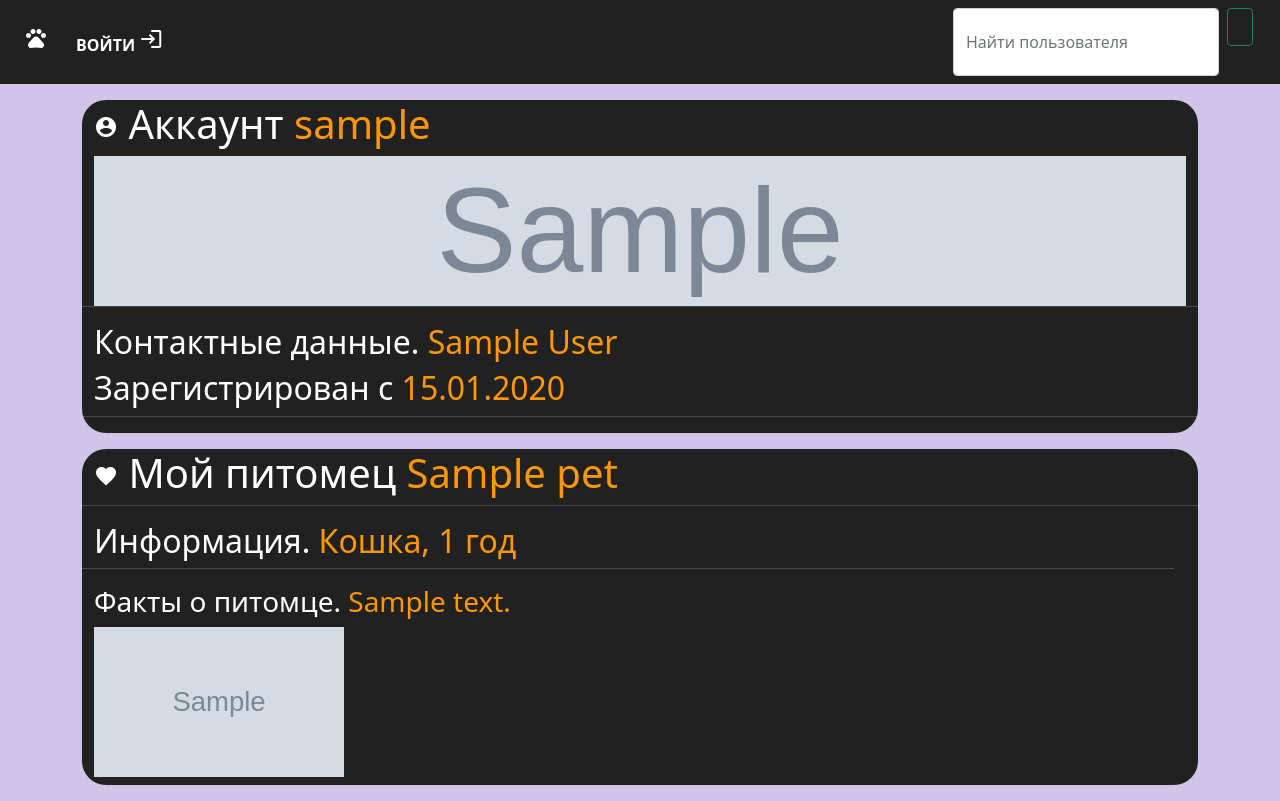
After one commit to Vladislav-Tymchuk/petsclub, a Django app: a page that uses mainPets/templates/base.html in a window 1280 px wide. The commit adds this page. Run offline with Django 4.2, Linux system fonts and the light colour scheme; tables that the repository leaves empty hold one stand-in row (values such as "Sample post"); grey boxes marked "Sample" are stand-in pictures.

Commit message:
Added some JavaScript code for searching user's profile page

```diff
--- a/authentication/models.py
+++ b/authentication/models.py
@@ -26,3 +26,7 @@ class CustomUser(AbstractUser):
                 new_img = (100, 100)
                 img.thumbnail(new_img)
                 img.save(self.avatar.path)
+
+    def fullName(self):
+
+        return self.first_name + ' ' + self.last_name
--- a/mainPets/models.py
+++ b/mainPets/models.py
@@ -53,6 +53,10 @@ class Pet(models.Model):
 
         return result
 
+    def fullName(self):
+
+        return (self.first_name, self.last_name)
+
     def __str__(self):
 
         return (self.pet + ' ' + self.petName + ' ' + str(self.petAge()))
--- a/mainPets/templates/add-pet.html
+++ b/mainPets/templates/add-pet.html
@@ -20,6 +20,8 @@
                 <form class="auth-form" method="post" action="" enctype="multipart/form-data">
                     {% csrf_token %}
                     <h1>Анкета питомца</h1>
+
+                    <label for="id_pet">Ваш питомец:</label>
                     <select name="pet" id="id_pet">
                         <option value="Кошка" selected>Кошка</option>
 
@@ -35,6 +37,7 @@
                         </ul>
                     {% endif %}
 
+                    <label for="id_petName">Кличка питомца:</label>
                     <input type="text" name="petName" class="vTextField" maxlength="50" required="" id="id_petName">
                     {% if form.errors.petName %}
                         <ul class="error-list">
@@ -42,6 +45,7 @@
                         </ul>
                     {% endif %}
 
+                    <label for="id_petBirthday">День рождения питомца:</label>
                     <input type="date" name="petBirthday" required id="id_petBirthday">
                     {% if form.errors.petBirthday %}
                         <ul class="error-list">
@@ -49,6 +53,7 @@
                         </ul>
                     {% endif %}
 
+                    <label for="id_petBio">Интересная информация про питомца:</label>
                     <textarea name="petBio" cols="40" rows="10" class="vLargeTextField" maxlength="511" required="" id="id_petBio"></textarea>
                     {% if form.errors.petBio %}
                         <ul class="error-list">
@@ -57,6 +62,7 @@
                     {% endif %}
 
                     <input type="submit" value="Сохранить анкету" name="add-pet">
+                    <a href="{% url 'home' %}">На главную</a>
 
                 </form>
             </div>
--- a/mainPets/templates/base.html
+++ b/mainPets/templates/base.html
@@ -22,6 +22,6 @@
 
     <!-- Bootstrap Bundle with Popper -->
     <script src="https://cdn.jsdelivr.net/npm/bootstrap@5.1.3/dist/js/bootstrap.bundle.min.js" integrity="sha384-ka7Sk0Gln4gmtz2MlQnikT1wXgYsOg+OMhuP+IlRH9sENBO0LRn5q+8nbTov4+1p" crossorigin="anonymous"></script>
-
+    <script type="text/javascript" src="{% static 'scripts.js' %}"></script>
   </body>
 </html>
--- a/mainPets/templates/navbar.html
+++ b/mainPets/templates/navbar.html
@@ -18,5 +18,9 @@
               <a href="{% url 'authentication' %}" style="text-decoration: none; font-weight: bold; color: white">ВОЙТИ <i class="cart-icon material-icons">login</i></a>
             {% endif %}
       </div>
+      <form class="d-flex">
+        <input id="usernameINPUT" value='' class="form-control me-2" type="text" placeholder="Найти пользователя" aria-label="Поиск">
+        <a id="goToProfile"><input id="searchBTN" class="btn btn-outline-success" type="button"></input><i class="cart-icon material-icons">search</i></a>
+      </form>
     </div>
   </nav>
--- /dev/null
+++ b/mainPets/templates/profile.html
@@ -0,0 +1,60 @@
+{% extends 'base.html' %}
+{% load static %}
+
+{% block title %} PET CLUB - социальная сеть для владельцев кошек и собак! {% endblock %}
+
+{% block content %}
+
+    <div>
+        <div class="container">
+            {% if person.id == request.user.id %}
+            <h2>Так выглядит Ваш аккаунт для других пользователей</h2>
+            {% endif %}
+            <div class="row mx-auto justify-content-around">
+                <div class="mt-3 col-12 col-sm-12 col-md-12 col-lg-12" style="background: #212121; border-radius: 24px;">
+                    <div class="row">
+                        <h1 style="color: #FFFFFF;"><i class="cart-icon material-icons">account_circle</i> Аккаунт <span style="color: #FF9800;">{{person.username}}</span></h1>
+                        {% if person.avatar %}
+                            <img src="{{person.avatar.url}}" class="d-block" width="250" height="150">
+                        {% else %}
+                        {% endif %}
+                        <hr style="color: #BDBDBD;">
+                    </div>
+                    <div class="row">
+                        <h2 style="color: #FFFFFF;">Контактные данные. <span style="color: #FF9800;">
+                            {% if person.first_name or person.last_name %}
+                                {{person.fullName}}
+                            {% else %} Пока нет информации
+                            {% endif %}
+                        </span></h2>
+                        <h2 style="color: #FFFFFF;">Зарегистрирован с <span style="color: #FF9800;">{{person.date_joined | date:"d.m.Y"}}</span></h2>
+                        <hr style="color: #BDBDBD;">
+                    </div>
+                </div>
+                {% if pets %}
+                    {% for pet in pets %}
+                        <div class="mt-3 mb-3 col-12 col-md-12 col-lg-12 col-sm-12" style="background: #212121; border-radius: 24px;">
+                            <div class="row mb-2">
+                                <h1 style="color: #FFFFFF;"><i class="cart-icon material-icons">favorite</i> Мой питомец <span style="color: #FF9800;">{{pet.petName}}</span></h1>
+                                    <hr style="color: #BDBDBD;">
+                                    <div class="row">
+                                        <h2 style="color: #FFFFFF;">Информация. <span style="color: #FF9800;">{{pet.pet}}, {{pet.smartAge}}</span></h2>
+                                        <hr style="color: #BDBDBD;">
+                                    </div>
+                                <div class="row">
+                                    <h3 style="color: #FFFFFF;">Факты о питомце. <span style="color: #FF9800;">{{pet.petBio}}</span></h3>
+                                </div>
+                                {% if pet.petPhoto %}
+                                    <div>
+                                        <img src="{{pet.petPhoto.url}}" class="d-block" width="250" height="150"></img>
+                                    </div>
+                                {% endif %}
+                            </div>
+                        </div>
+                    {% endfor %}
+                {% endif %}
+                </div>
+            </div>
+        </div>
+    </div>
+{% endblock %}
--- a/mainPets/urls.py
+++ b/mainPets/urls.py
@@ -5,5 +5,6 @@ urlpatterns = [
     path('', views.home, name='home'),
     path('add-pet', views.addPetView, name='add-pet'),
     path('edit-pet/<int:pk>', views.editPet, name='edit-pet'),
+    path('profile/<str:username>/', views.checkProfile, name='profile'),
     path('authentication/', include('authentication.urls')),
 ]
--- a/mainPets/views.py
+++ b/mainPets/views.py
@@ -66,3 +66,20 @@
 
 
     return render(request, 'edit-pet.html', {'PetForm': PetForm, 'pet': pet})
+
+def checkProfile(request, username):
+
+    context = {
+
+    }
+    try:
+
+        person = get_object_or_404(CustomUser, username = username)
+        pets = Pet.objects.filter(petOwner = person.id)
+        context.update({'person': person})
+        context.update({'pets': pets})
+    except Exception:
+        pass
+
+
+    return render(request, 'profile.html', context=context)
--- a/petsclubproject/static/base.css
+++ b/petsclubproject/static/base.css
@@ -27,12 +27,12 @@
     text-transform: uppercase;
 }
 
-.auth-form input {
+.auth-form input, .auth-form select {
     border: 2px solid #FF9800;
     border-radius: 24px;
 	background: none;
 	display: block;
-	margin: 20px auto;
+	margin: 10px auto;
 	text-align: center;
 	padding: 14px 10px;
 	width: 200px;
@@ -46,7 +46,7 @@
     border-radius: 24px;
 	background: none;
 	display: block;
-	margin: 20px auto;
+	margin: 10px auto;
 	text-align: center;
 	padding: 14px 10px;
 	width: 350px;
@@ -64,7 +64,7 @@
     color: #757575;
 }
 
-.auth-form input:focus, .box input:focus {
+.auth-form input:focus, .auth-form section:focus {
 	width: 250px;
 	border-color: #512DA8;
 }
--- /dev/null
+++ b/petsclubproject/static/scripts.js
@@ -0,0 +1,5 @@
+searchBTN.onclick = function() {
+  var username = document.getElementById("usernameINPUT").value;
+  document.getElementById("goToProfile").removeAttribute("href");
+  document.getElementById("goToProfile").setAttribute("href", `http://127.0.0.1:8000/profile/${username}/`);
+}
```
Also changed, not shown: mainPets/templates/edit-pet.html (+7 -0 lines), mainPets/templates/home.html (+65 -32 lines).
